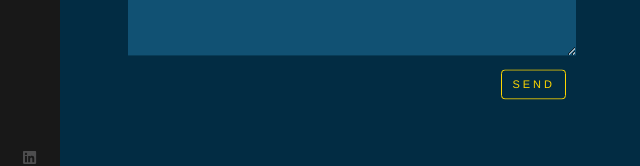
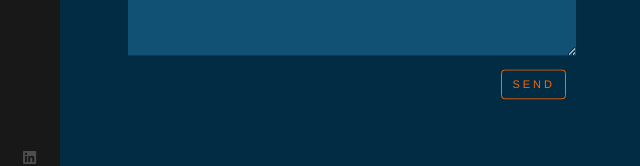
Before and after one commit to TheTrueGameBreaker/React-Portfolio, a React (Create React App) app: page /contact in a window 1280 px wide. Shown: the part 547-713 px from the top of the page, without its empty margins (0-640 px from the left). Built offline with nearby package versions, Linux system fonts and the light colour scheme.

Commit message:
final commit

```diff
--- a/src/components/About/index.js
+++ b/src/components/About/index.js
@@ -32,7 +32,7 @@ const About = () => {
               idx={15}
             />
           </h1>
-          <p>
+          <p class="about">
             My Name is Davis Nigel Genthner I am currently 20 years old and have
             about 4 years work experience in various restaurants and fast food
             locations. I personally think that I learn fast, and bring a general
--- a/src/components/AnimatedLetters/index.scss
+++ b/src/components/AnimatedLetters/index.scss
@@ -15,7 +15,7 @@
 
   &:hover {
     animation: rubberBand 1s;
-    color: #ffd700;
+    color: #ff6600;
   }
 }
 
--- a/src/components/Contact/index.scss
+++ b/src/components/Contact/index.scss
@@ -57,12 +57,12 @@
   }
 
   .flat-button {
-    color: #ffd700;
+    color: #ff6600;
     font-size: 11px;
     letter-spacing: 3px;
     text-decoration: none;
     padding: 8px 10px;
-    border: 1px solid #ffd700;
+    border: 1px solid #ff6600;
     float: left;
     border-radius: 4px;
     background: 0 0;
@@ -110,7 +110,7 @@
     font-size: 16px;
 
     span {
-      color: #ffd700;
+      color: #ff6600;
     }
   }
 }
--- a/src/components/Home/index.js
+++ b/src/components/Home/index.js
@@ -1,6 +1,5 @@
 import { useEffect, useState } from "react";
 import { Link } from "react-router-dom";
-import Loader from "react-loaders";
 import AnimatedLetters from "../AnimatedLetters";
 import LogoTitle from "../../assets/images/logo-s.png";
 import "./index.scss";
@@ -78,7 +77,6 @@ const Home = () => {
           </Link>
         </div>
       </div>
-      <Loader type="pacman" />
     </>
   );
 };
```
